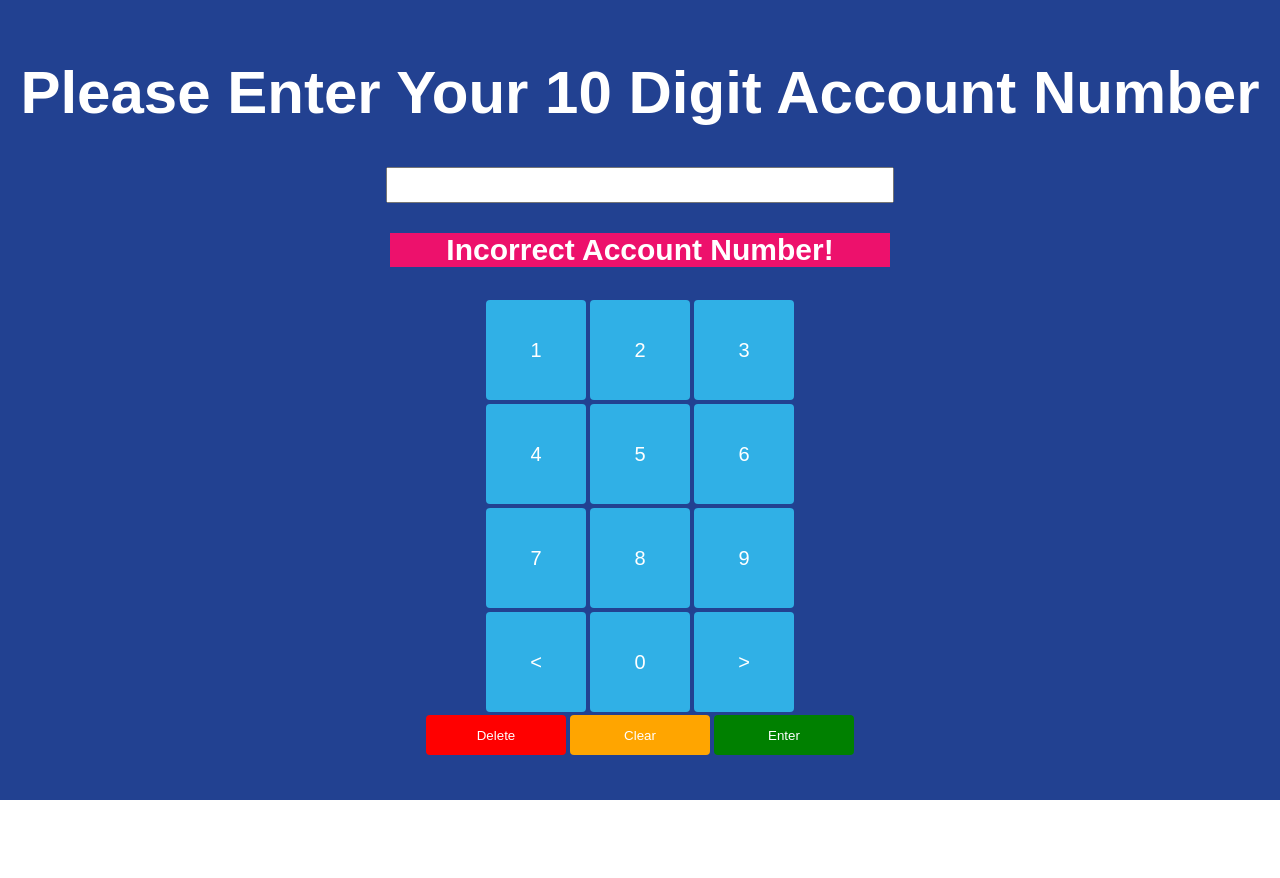
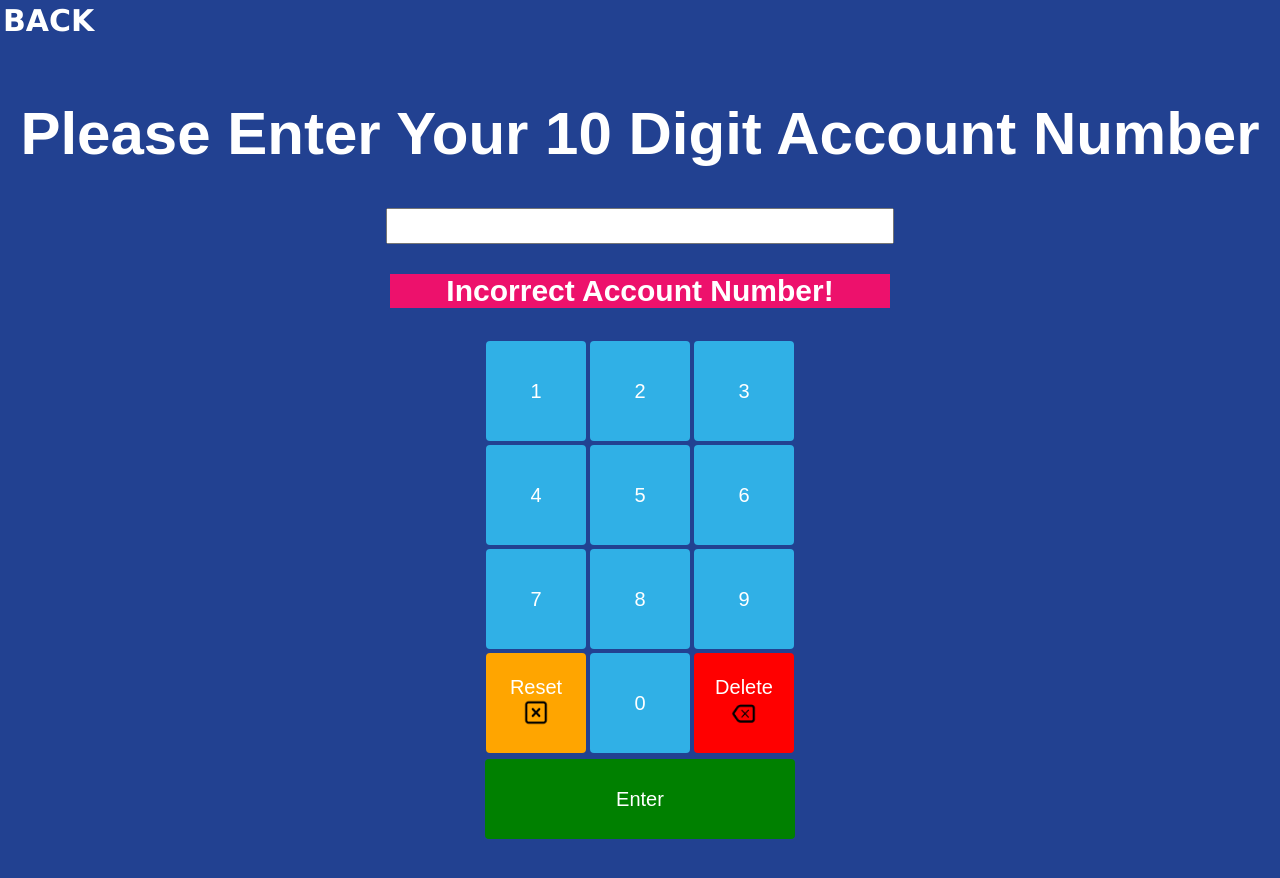
Before and after one commit to alitalhaa7/nart, a plain HTML site: page accountnumber.html in a window 1280 px wide. Both pictures are taken after a click on the button "Enter". Before the commit the page ends 800 px from the top, so only its background shows below. Drawn offline with Linux system fonts and the light colour scheme.

Commit message:
some styling changes to login

```diff
--- a/accountnumber.html
+++ b/accountnumber.html
@@ -11,12 +11,17 @@
 <body>
 
     <div id="accountnumbermain">
+          <table class="navtable">
+            <tr>
+                <td onclick = "goto('./index.html')"style="width:80%;text-align:left;font-size:30px;font-weight:bold;font-family: Verdana;"> BACK</td>
+            </tr>
+        </table>
         <br>
         <h1>Please Enter Your 10 Digit Account Number</h1>
         <div id="accountinput">
             <input id="accountnumberinput" class="numberinput" style="letter-spacing:3px;" maxlength="10" type="text" pattern="\d{10}">
             <br>
-            <p style="display:none;" id="incorrectmessage">Incorrect Account Number!</p>
+            <p style="visibility:hidden;color:white;font-family:Arial;font-weight:bold;display:block;font-size:30px;width:500px;margin-left:auto;margin-right:auto;background-color:#ed116c" id="incorrectmessage">Incorrect Account Number!</p>
             <table class="centertable">
                 <tr>
                     <td>
@@ -55,25 +60,36 @@
                     <td>
                         <button onclick="accnumberinput(this)" class="bluebutton">9</button>
 
-                    </td>
-                </tr>
-                <tr>
+                              <tr>
                     <td>
-                        <button onclick="accnumberinput(this)" class="bluebutton">
-                            <</button> </td> <td>
-                                <button onclick="accnumberinput(this)" class="bluebutton">0</button>
+                        <button onclick="deleteall()" class="bluebutton" style="background-color: orange" >Reset
+                            <br>
+                            <img src="clear.png" style=" width:30%">
 
+                        </button>
                     </td>
                     <td>
-                        <button onclick="accnumberinput(this)" class="bluebutton">></button>
-
+                        <button onclick="accnumberinput(this)" class="bluebutton">0</button>
+                    </td>
+                    <td>
+                        <button onclick="deleteone()"  class="bluebutton" style="background-color: red">Delete
+                            <br>
+                            <img src="backspace.png"  style=" width:30%">
+                        </button>
                     </td>
                 </tr>
             </table>
+            <table class="centertable">
+                <tr>
+                    <td>
+                        <button onclick="submit()" class=enterbutton>Enter</button>
+                    </td>
+                </tr>
+                </table>
 
-            <button onclick="deleteone()"id="delete">Delete</button>
+            <!-- <button onclick="deleteone()"id="delete">Delete</button>
             <button onclick="deleteall()" id="clear">Clear</button>
-            <button onclick="submit()" id="enter">Enter</button>
+            <button onclick="submit()" id="enter">Enter</button> -->
             <br>
             <br>
         </div>
@@ -97,7 +113,7 @@
         function deleteall() {
             accnumber = "";
             document.getElementById('accountnumberinput').value = accnumber;
-            document.getElementById("incorrectmessage").style = "display:none";
+            document.getElementById("incorrectmessage").style = "visibility:hidden;color:white;font-family:Arial;font-weight:bold;display:block;font-size:30px;width:500px;margin-left:auto;margin-right:auto;background-color:#ed116c";
 
         }
 
@@ -105,9 +121,14 @@
             if (accnumber === "1234567890") {
                 window.location.href = './pinnumber.html';
             } else {
-                document.getElementById("incorrectmessage").style = "color:white;font-family:Arial;font-weight:bold;display:block;font-size:30px;width:500px;margin-left:auto;margin-right:auto;background-color:#ed116c"
+                document.getElementById("incorrectmessage").style = "visibility:visible;color:white;font-family:Arial;font-weight:bold;display:block;font-size:30px;width:500px;margin-left:auto;margin-right:auto;background-color:#ed116c"
             }
         }
+
+        function goto(x){
+            window.location.href = x;
+        }
+
     </script>
 
 </body>
```
Also changed, not shown: lockedout.html (+15 -5 lines), pinnumber.html (+12 -3 lines).
